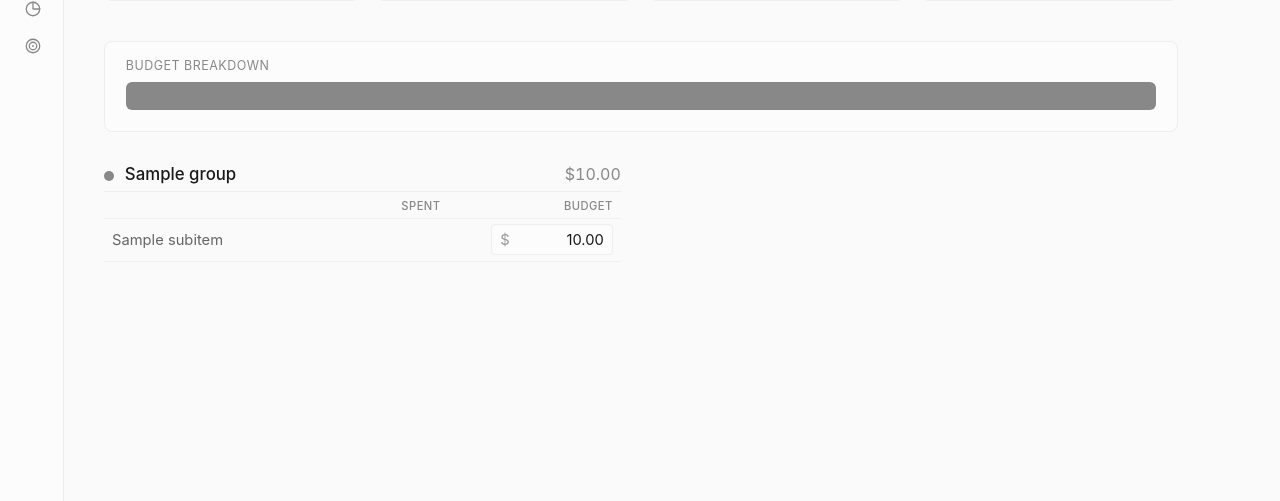
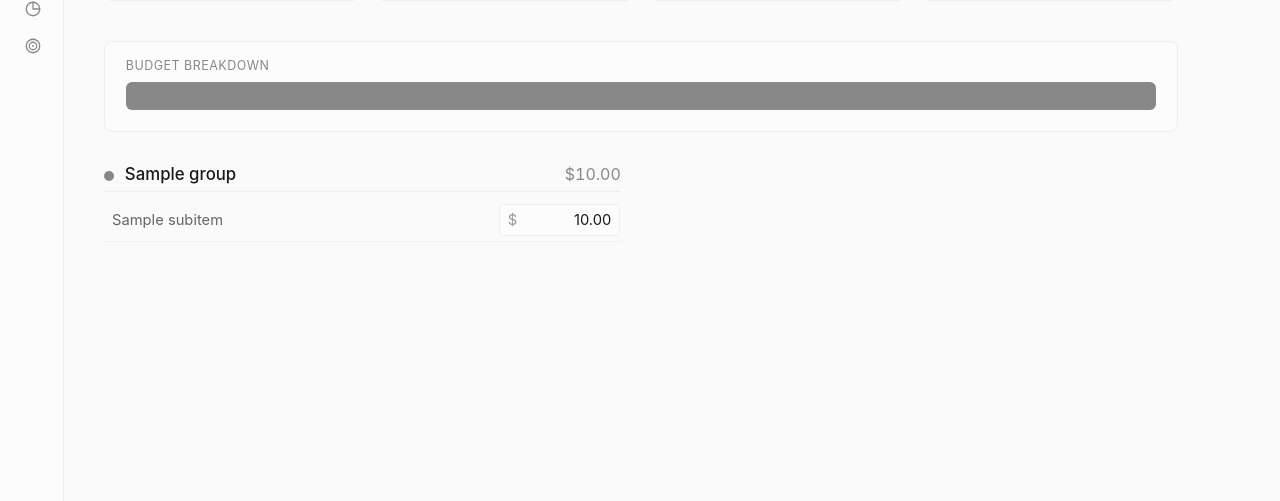
Before and after one commit to bajitumen/nellys-wallet, a Flask app: template code/templates/budget.html in a window 1280 px wide. Shown: the part 216-717 px from the top of the page. Run offline with Flask 3, Linux system fonts and the light colour scheme; the template is opened without the code that fills it: most values are stand-ins (such as "Sample title", 1, 10 or a date in 2020); parts of the project's set-up code (start-up, migrations or seed data) failed here and were passed over; some libraries are stand-ins or nearby versions.

Commit message:
Remove Spent/Budget header row; fix sort column index

```diff
--- a/code/static/app.css
+++ b/code/static/app.css
@@ -903,16 +903,6 @@
   }
   .budget-sub-actual.spend-good { color: var(--positive); }
   .budget-sub-actual.spend-bad { color: var(--negative); }
-  .budget-sub-actual-head,
-  .budget-sub-amount-head {
-    text-align: right;
-    color: var(--text-muted);
-    font-weight: 500;
-    font-size: 0.7rem;
-    text-transform: uppercase;
-    letter-spacing: 0.04em;
-    padding: 0 0.5rem 0.3rem;
-  }
   .budget-sub-amount {
     width: 130px;
     padding: 0.35rem 0.5rem;
--- a/code/static/layout.js
+++ b/code/static/layout.js
@@ -81,12 +81,12 @@ document.addEventListener('blur', function(e) {
     if (!th) return;
     var table = th.closest('table.sortable-table');
     if (!table) return;
-    var ths = Array.prototype.slice.call(table.querySelectorAll('thead th[data-sort]'));
-    var idx = ths.indexOf(th);
+    var allThs = Array.prototype.slice.call(table.querySelectorAll('thead th'));
+    var idx = allThs.indexOf(th);
     if (idx < 0) return;
     var dir = nextDir(th);
-    ths.forEach(function(t) {
-      if (t !== th) delete t.dataset.dir;
+    allThs.forEach(function(t) {
+      if (t !== th && t.dataset.sort) delete t.dataset.dir;
     });
     th.dataset.dir = dir;
     sortBy(table, idx, th.dataset.sort, dir);
--- a/code/templates/budget.html
+++ b/code/templates/budget.html
@@ -54,13 +54,6 @@
     <span class="budget-group-total" data-primary="{{ g.primary }}">${{ "{:,.2f}".format(g.total) }}</span>
   </div>
   <table class="budget-table">
-    <thead>
-      <tr>
-        <th></th>
-        <th class="budget-sub-actual-head">Spent</th>
-        <th class="budget-sub-amount-head">Budget</th>
-      </tr>
-    </thead>
     <tbody>
     {% for s in g.subitems %}
     <tr>
```
